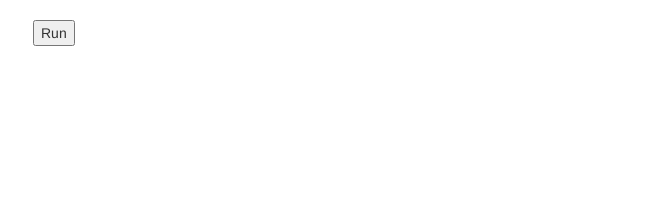
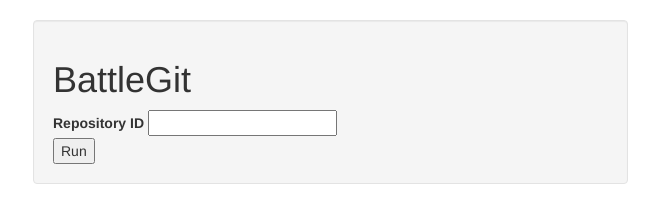
Before and after one commit to fhacktory/BattleGit, a website: page app/index.html in a window 1280 px wide. Shown: the whole page, without its empty margins (622-1280 px from the left). Drawn offline with nearby package versions, Linux system fonts and the light colour scheme; some packages are replaced by stand-ins of ours; files that its build step writes are made by us from their sources; no server answers.

Commit message:
More visibility on the configuration form.

```diff
--- a/app/views/main.html
+++ b/app/views/main.html
@@ -1,24 +1,26 @@
-<!--<form>
-  <fieldset>
+<div class="well">
+<form>
+  <h1>BattleGit</h1>
+<!--  <fieldset>
     <label for="clientId">Client ID</label>
     <input ng-model="clientId" id="clientId" type="text" />
 
     <label for="clientSecret">Client Secret</label>
     <input ng-model="clientSecret" id="clientSecret" type="text" />
-  </fieldset>
+  </fieldset>-->
 
   <fieldset>
     <label for="repositoryId">Repository ID</label>
     <input ng-model="repositoryId" id="repositoryId" type="text" />
 
-    <label for="since">Since</label>
+<!--    <label for="since">Since</label>
     <input ng-model="since" id="since" type="text" />
 
     <label for="until">Until</label>
-    <input ng-model="until" id="until" type="text" />
+    <input ng-model="until" id="until" type="text" />-->
   </fieldset>
 
-  <fieldset>
+<!--  <fieldset>
     <label for="page">Page</label>
     <input ng-model="page" id="page" type="text" />
 
@@ -27,9 +29,9 @@
 
     <label for="maxSteps">Max Steps</label>
     <input ng-model="maxSteps" id="maxSteps" type="text" />
-  </fieldset>
+  </fieldset>-->
 
-  <fieldset>
+<!--  <fieldset>
     <label for="baseLife">Base Life</label>
     <input ng-model="baseLife" id="baseLife" type="text" />
 
@@ -38,10 +40,10 @@
 
     <label for="baseDefense">Base Defense</label>
     <input ng-model="baseDefense" id="baseDefense" type="text" />
-  </fieldset>
-</form>-->
-
-<button ng-click="run()">Run</button>
+  </fieldset>-->
+  <button ng-click="run()">Run</button>
+</form>
+</div>
 
 <div ng-repeat="panel in panels">
   <div class="panel panel-default">
```
